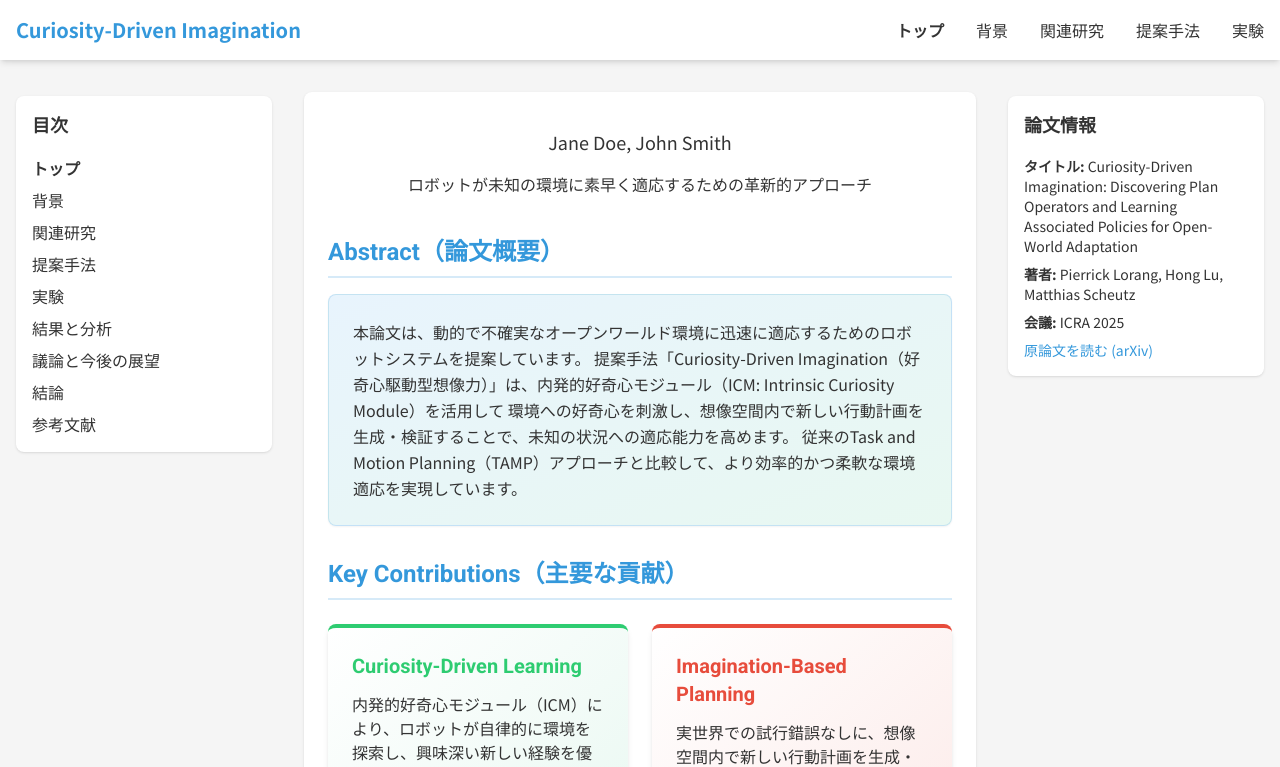
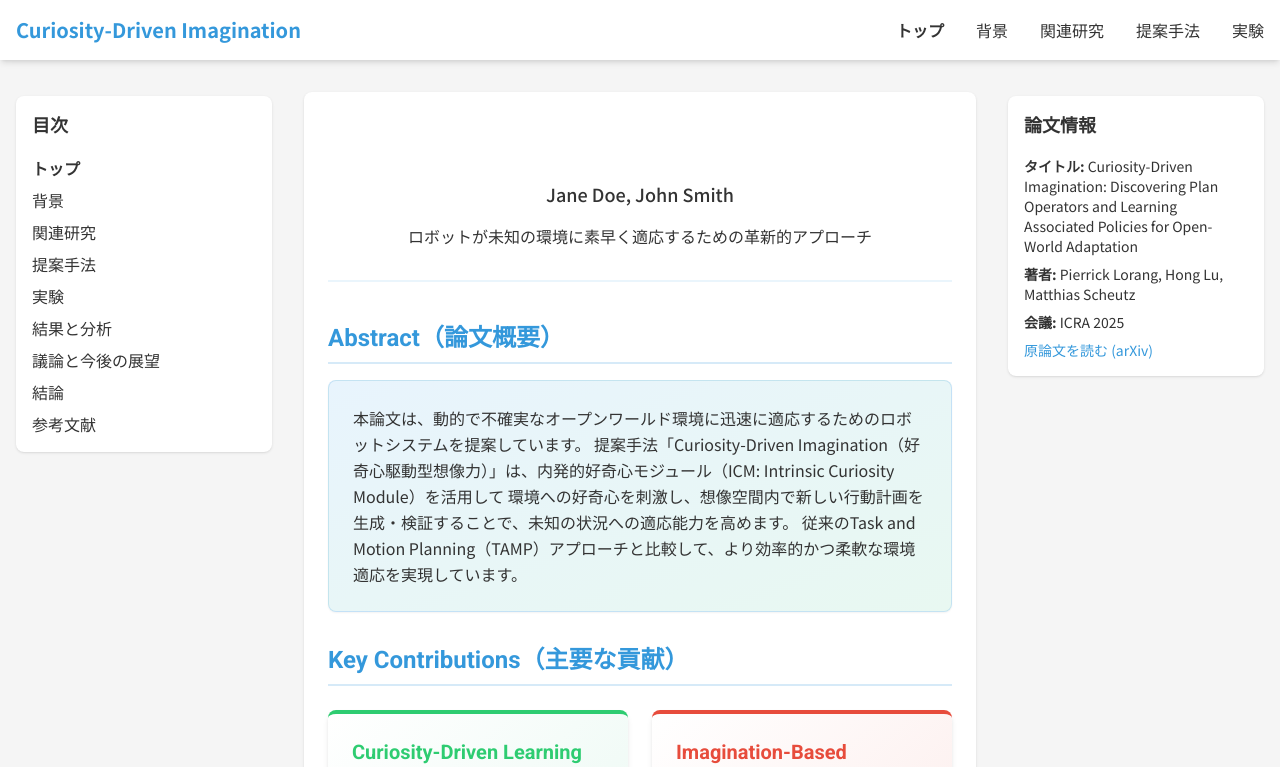
Before and after one commit to KyosukeIchikawa/ai_agent_articles, a Next.js app: page / in a window 1280 px wide. Shown: the top 767 px of the page. Built offline with nearby package versions, Linux system fonts and the light colour scheme.

Commit message:
トップページヘッダーを改善: 論文フルタイトルの強調と著者・所属情報の視認性向上

```diff
--- a/src/components/PaperHeader.js
+++ b/src/components/PaperHeader.js
@@ -105,32 +105,41 @@ export default function PaperHeader({
   };
 
   return (
-    <header className="mb-10 text-center">
+    <header className="mb-10 mt-4 text-center">
+      <div className="max-w-4xl mx-auto px-4 py-8 border-b-2 border-primary/10">
         {/* 英語タイトル - より大きく、太字で強調 */}
-      <h1 className="text-3xl md:text-5xl font-bold mb-3 text-primary leading-tight">
+        <h1 className="text-3xl md:text-5xl font-bold mb-4 text-primary leading-tight tracking-tight">
           {title}
         </h1>
 
         {/* 日本語タイトル - 英語タイトルよりも小さいが、十分に目立つサイズ */}
         {jaTitle && (
-        <h2 className="text-xl md:text-2xl mb-6 text-primary-dark font-medium">
+          <h2 className="text-xl md:text-2xl mb-8 text-primary-dark font-medium">
             {jaTitle}
           </h2>
         )}
 
         {/* 著者情報 */}
         {(authorsWithAffiliations || authors) && (
-        <p className="text-lg mb-2 text-text">
+          <p className="text-lg mb-2 text-text font-medium">
             {formatAuthors()}
           </p>
         )}
 
         {/* 所属情報 */}
-      {affiliations && renderAffiliations()}
+        {affiliations && (
+          <div className="text-sm mb-4 text-text italic max-w-2xl mx-auto">
+            {Object.entries(affiliations).map(([id, affiliation]) => (
+              <div key={`affiliation-${id}`} className="inline-block mx-2">
+                <sup>{id}</sup> {affiliation}
+              </div>
+            ))}
+          </div>
+        )}
 
         {/* 会議・日付情報 */}
         {(venue || date) && (
-        <p className="text-md mt-2 mb-4 text-text font-medium">
+          <p className="text-md mt-4 mb-4 text-text font-medium border-t border-gray-200 pt-4 inline-block">
             {venue}{venue && date && ', '}{date}
           </p>
         )}
@@ -169,6 +178,7 @@ export default function PaperHeader({
             </Link>
           </div>
         )}
+      </div>
     </header>
   );
 }
```
Lines whose indentation alone changed are shown as unchanged.
